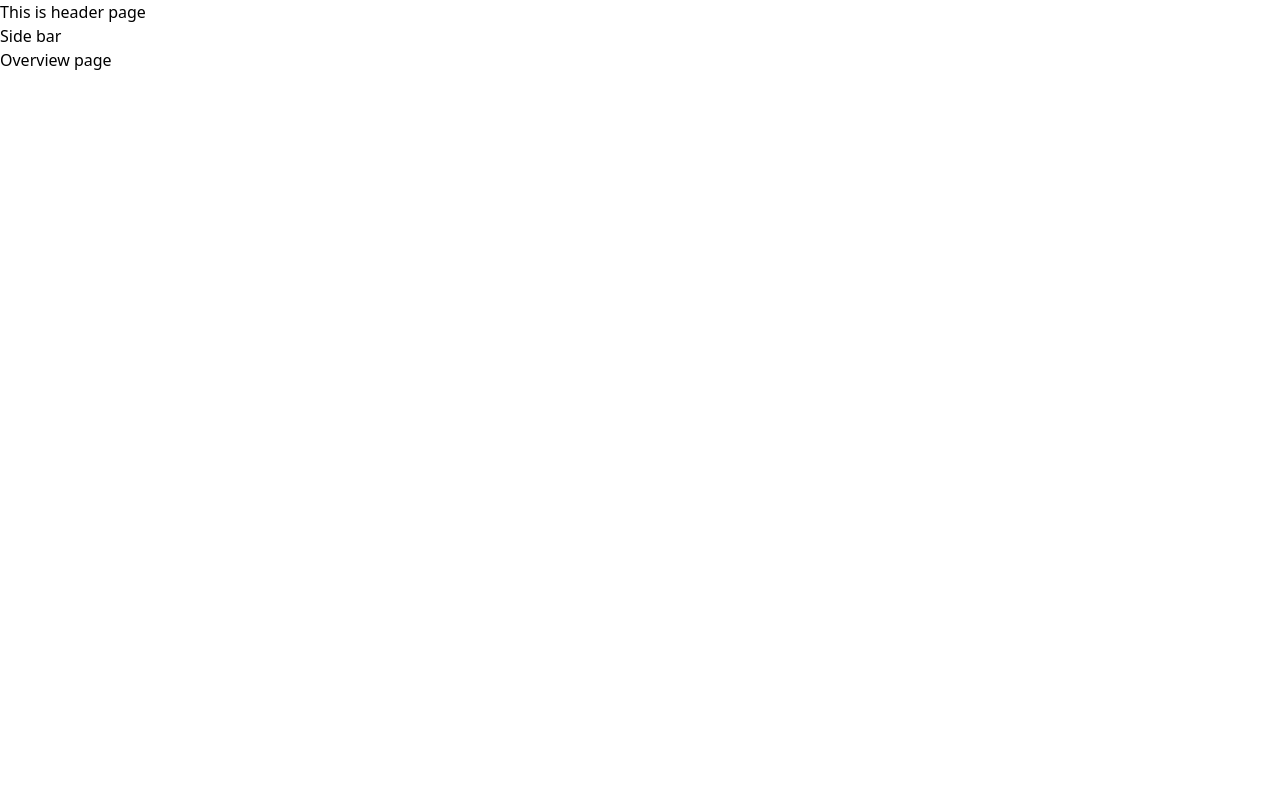
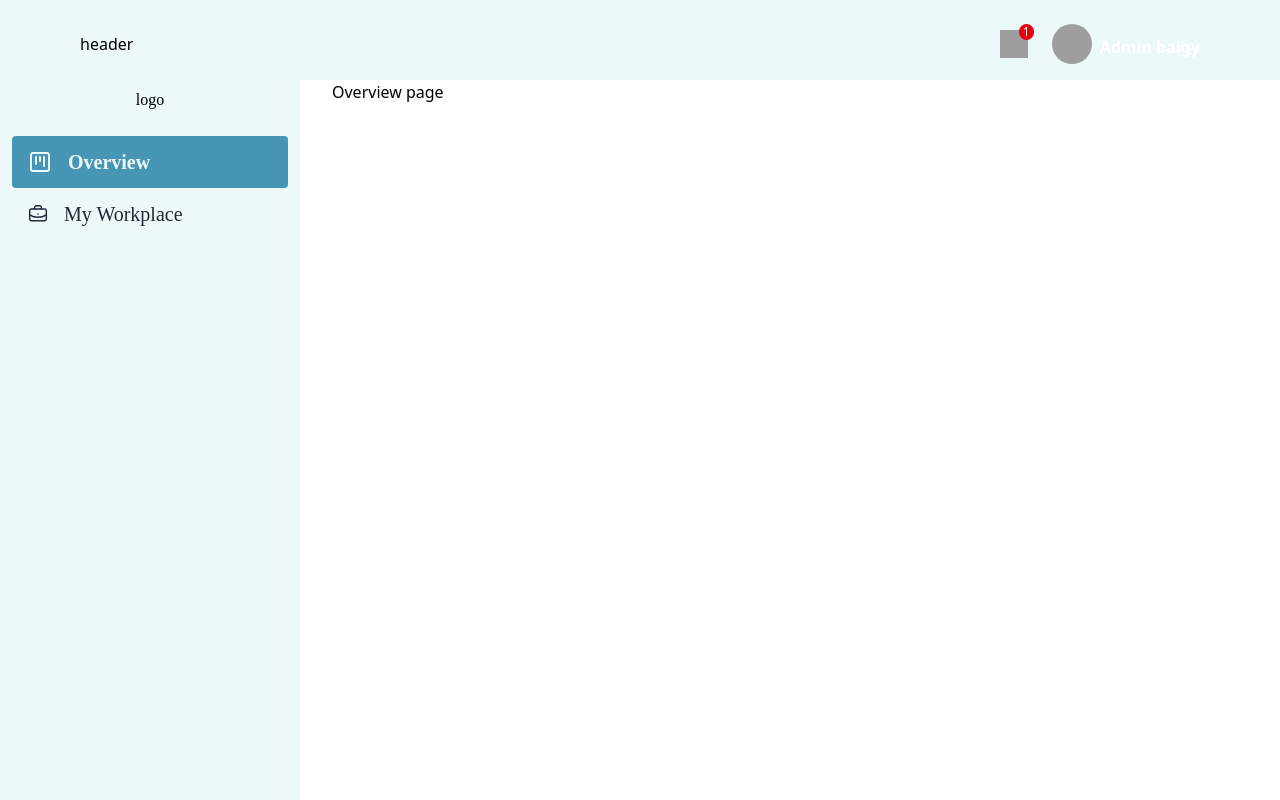
Before and after one commit to pronoy656/Tabi-Hop, a React (Vite) app: page / in a window 1280 px wide. Built offline with nearby package versions, Linux system fonts and the light colour scheme; grey boxes are pictures that could not be loaded.

Commit message:
Implement responsive header and sidebar with navigation links

```diff
--- /dev/null
+++ b/public/ruhulo-images/OverviewSVG.jsx
@@ -0,0 +1,14 @@
+
+const OverviewSVG = ({ strokeColor = "#212936" }) => {
+  return (
+    <svg width="24" height="24" viewBox="0 0 18 18" fill="none" xmlns="http://www.w3.org/2000/svg">
+<path d="M14.25 2.25H3.75C2.92157 2.25 2.25 2.92157 2.25 3.75V14.25C2.25 15.0784 2.92157 15.75 3.75 15.75H14.25C15.0784 15.75 15.75 15.0784 15.75 14.25V3.75C15.75 2.92157 15.0784 2.25 14.25 2.25Z" stroke={strokeColor} stroke-width="1.5" stroke-linecap="round" stroke-linejoin="round"/>
+
+<path d="M6 5.25V10.5" stroke={strokeColor} stroke-width="1.5" stroke-linecap="round" stroke-linejoin="round"/>
+<path d="M9 5.25V8.25" stroke={strokeColor} stroke-width="1.5" stroke-linecap="round" stroke-linejoin="round"/>
+<path d="M12 5.25V12" stroke={strokeColor} stroke-width="1.5" stroke-linecap="round" stroke-linejoin="round"/>
+</svg>
+  );
+};
+
+export default OverviewSVG;
--- /dev/null
+++ b/public/ruhulo-images/WorkplaceSVG.jsx
@@ -0,0 +1,14 @@
+
+
+const WorkplaceSVG = ({ strokeColor = "#212936" }) => {
+  return (
+<svg width="20" height="20" viewBox="0 0 20 20" fill="none" xmlns="http://www.w3.org/2000/svg">
+<path d="M10 10H10.0083" stroke={strokeColor} stroke-width="1.45833" stroke-linecap="round" stroke-linejoin="round"/>
+<path d="M13.3346 4.99935V3.33268C13.3346 2.89065 13.159 2.46673 12.8465 2.15417C12.5339 1.84161 12.11 1.66602 11.668 1.66602H8.33464C7.89261 1.66602 7.46869 1.84161 7.15612 2.15417C6.84356 2.46673 6.66797 2.89065 6.66797 3.33268V4.99935" stroke={strokeColor} stroke-width="1.45833" stroke-linecap="round" stroke-linejoin="round"/>
+<path d="M18.3346 10.834C15.862 12.4665 12.9643 13.3367 10.0013 13.3367C7.03834 13.3367 4.14064 12.4665 1.66797 10.834" stroke={strokeColor} stroke-width="1.45833" stroke-linecap="round" stroke-linejoin="round"/>
+<path d="M16.668 5H3.33464C2.41416 5 1.66797 5.74619 1.66797 6.66667V15C1.66797 15.9205 2.41416 16.6667 3.33464 16.6667H16.668C17.5884 16.6667 18.3346 15.9205 18.3346 15V6.66667C18.3346 5.74619 17.5884 5 16.668 5Z" stroke={strokeColor} stroke-width="1.45833" stroke-linecap="round" stroke-linejoin="round"/>
+</svg>
+  );
+};
+
+export default WorkplaceSVG;
--- a/src/layouts/mainLayout/Header.jsx
+++ b/src/layouts/mainLayout/Header.jsx
@@ -1,11 +1,62 @@
-import React from 'react';
+import { Link } from "react-router-dom";
+import { RxHamburgerMenu } from "react-icons/rx";
+import { MdClose } from "react-icons/md";
 
-const Header = () => {
-    return (
-        <div>
-            <h1>This is header page</h1>
+
+const Header = ({ toggleSidebar, isSidebarOpen }) => {
+  return (
+    <div className="flex items-center justify-between h-[80px] bg-[#EDF8F9] px-4 md:px-14 lg:px-20 pt-2">
+
+      <>
+        <div className="hidden lg:flex ">
+         <h1>header</h1>
         </div>
-    );
+        <div className="lg:hidden flex">
+          <h1>logo</h1>
+        </div>
+      </>
+
+      {/* Right Section */}
+      <div className="flex items-center gap-4 lg:gap-6">
+        {/* Notification */}
+        <Link
+          to="/notifications"
+          className="relative flex items-center justify-center"
+        >
+          <img src="/notification.png" alt="Notification" className="h-7 w-7" />
+          <span className="absolute -top-1.5 -right-1.5 bg-red-600 text-white text-xs px-1 rounded-full">
+            1
+          </span>
+        </Link>
+
+        {/* Admin Profile */}
+        <Link to="/admin-profile" className="flex items-center gap-2 0">
+          <img
+            src="/admin.jpg"
+            alt="Admin"
+            className="w-10 h-10 rounded-full    object-cover"
+            style={{ border: "4px solid #0B3666  !important" }}
+          />
+          <h2 className="text-white font-semibold text-base !mt-[5px]">
+            Admin baigy
+          </h2>
+        </Link>
+
+        {/* Mobile Sidebar Toggle */}
+        <button
+          onClick={toggleSidebar}
+          className="lg:hidden text-3xl !text-white focus:outline-none cursor-pointer"
+          aria-label="Toggle Sidebar"
+        >
+          {isSidebarOpen ? (
+            <MdClose size={28} />
+          ) : (
+            <RxHamburgerMenu size={28} />
+          )}
+        </button>
+      </div>
+    </div>
+  );
 };
 
 export default Header;
--- a/src/layouts/mainLayout/MainLayout.jsx
+++ b/src/layouts/mainLayout/MainLayout.jsx
@@ -1,18 +1,47 @@
-import React from 'react';
-import Header from './Header';
-import Sidebar from './Sidebar';
-import { Outlet } from 'react-router-dom';
+import { useState } from "react";
+import { Outlet } from "react-router-dom";
+import Header from "./Header";
+import Sidebar from "./Sidebar";
+
 
 const MainLayout = () => {
-    return (
-        <div>
-            <div>
-                <Header></Header>
-                <Sidebar></Sidebar>
-                <Outlet></Outlet>
-            </div>
+  const [isSidebarOpen, setIsSidebarOpen] = useState(false);
+
+  return (
+    <div className="flex min-h-screen overflow-hidden relative">
+      {/* Header  */}
+      <div className="fixed top-0 left-0 w-full z-50">
+        <Header
+          toggleSidebar={() => setIsSidebarOpen((prev) => !prev)}
+          isSidebarOpen={isSidebarOpen}
+        />
+      </div>
+
+      {/* Sidebar - Starts After Header */}
+      <div
+        className={`fixed top-[80px] left-0 z-40 h-[calc(100vh-80px)] w-[300px] bg-[#EDF8F9] transform transition-transform duration-300
+          ${isSidebarOpen ? "translate-x-0" : "-translate-x-full"}
+          lg:translate-x-0`}
+      >
+        <Sidebar closeSidebar={() => setIsSidebarOpen(false)} />
+      </div>
+
+      {/* Overlay for mobile */}
+      {isSidebarOpen && (
+        <div
+          onClick={() => setIsSidebarOpen(false)}
+          className="fixed inset-0 z-30  bg-opacity-30 backdrop-blur-md lg:hidden"
+        ></div>
+      )}
+
+      {/* Main Content */}
+      <div className="flex-1 flex flex-col w-full lg:ml-[300px] pt-[80px]">
+        <div className="flex-1 overflow-y-auto overflow-x-hidden px-4 sm:px-6 md:px-8 bg-[#FFFFFF]">
+          <Outlet />
         </div>
-    );
+      </div>
+    </div>
+  );
 };
 
 export default MainLayout;
--- a/src/layouts/mainLayout/Sidebar.jsx
+++ b/src/layouts/mainLayout/Sidebar.jsx
@@ -1,11 +1,65 @@
-import React from 'react';
+import { Link, useLocation } from "react-router-dom";
 
-const Sidebar = () => {
-    return (
-        <div>
-            <h1>Side bar</h1>
-        </div>
-    );
+import OverviewSVG from "../../../public/ruhulo-images/overviewSVG";
+import WorkplaceSVG from "../../../public/ruhulo-images/WorkplaceSVG";
+
+
+const menuItems = [
+  {
+    label: "Overview",
+    path: "/",
+    renderIcon: (isActive) => (
+      <OverviewSVG strokeColor={isActive ? "#EDF8F9" : "#212936"} />
+    ),
+  },
+  {
+    label: "My Workplace",
+    path: "/my-workplace",
+    renderIcon: (isActive) => (
+      <WorkplaceSVG strokeColor={isActive ? "#EDF8F9" : "#212936"} />
+    ),
+  },
+];
+
+
+const Sidebar = ({ closeSidebar }) => {
+  const location = useLocation();
+  const pathname = location.pathname;
+
+  return (
+    <div className="h-full px-3 pt-2" style={{ fontFamily: "Poppins" }}>
+      {/* Logo */}
+      <div className="flex items-center justify-center pb-6 cursor-pointer">
+       <h1>logo</h1>
+      </div>
+
+      {/* Menu Items */}
+      <div style={{ backgroundColor: "#EDF8F9", color: "#0B3666" }}>
+        {menuItems.map((item) => {
+          const isActive = pathname === item.path;
+          return (
+            <div
+              key={item.path}
+              className={
+                isActive
+                    ? "bg-[#4796B5] text-[#EDF8F9] font-semibold text-xl rounded-sm transition-transform"
+  : "text-[#212936] text-xl"
+              }
+            >
+              <Link
+                to={item.path}
+                onClick={closeSidebar}
+                className="flex items-center gap-4 px-4 py-3"
+              >
+                <span>{item.renderIcon(isActive)}</span>
+                {item.label}
+              </Link>
+            </div>
+          );
+        })}
+      </div>
+    </div>
+  );
 };
 
 export default Sidebar;
--- /dev/null
+++ b/src/pages/user/myWorkplace/MyWorkplace.jsx
@@ -0,0 +1,9 @@
+
+
+const MyWorkplace = () => {
+  return (
+    <div>MyWorkplace</div>
+  )
+}
+
+export default MyWorkplace
--- a/src/routes/Routes.jsx
+++ b/src/routes/Routes.jsx
@@ -3,6 +3,7 @@ import MainLayout from "../layouts/mainLayout/MainLayOut";
 import Overview from "../pages/user/overview/Overview";
 import SignInLayout from "../layouts/authentication/SignInLayout";
 import SignUp from "../pages/authentication/SignUp/SignUp";
+import MyWorkplace from "../pages/user/myWorkplace/MyWorkplace";
 
 const router = createBrowserRouter([
   {
@@ -13,6 +14,10 @@ const router = createBrowserRouter([
       {
         path: "",
         element: <Overview></Overview>,
+      },
+      {
+        path: "/my-workplace",
+        element:<MyWorkplace/>,
       },
     ],
   },
```
